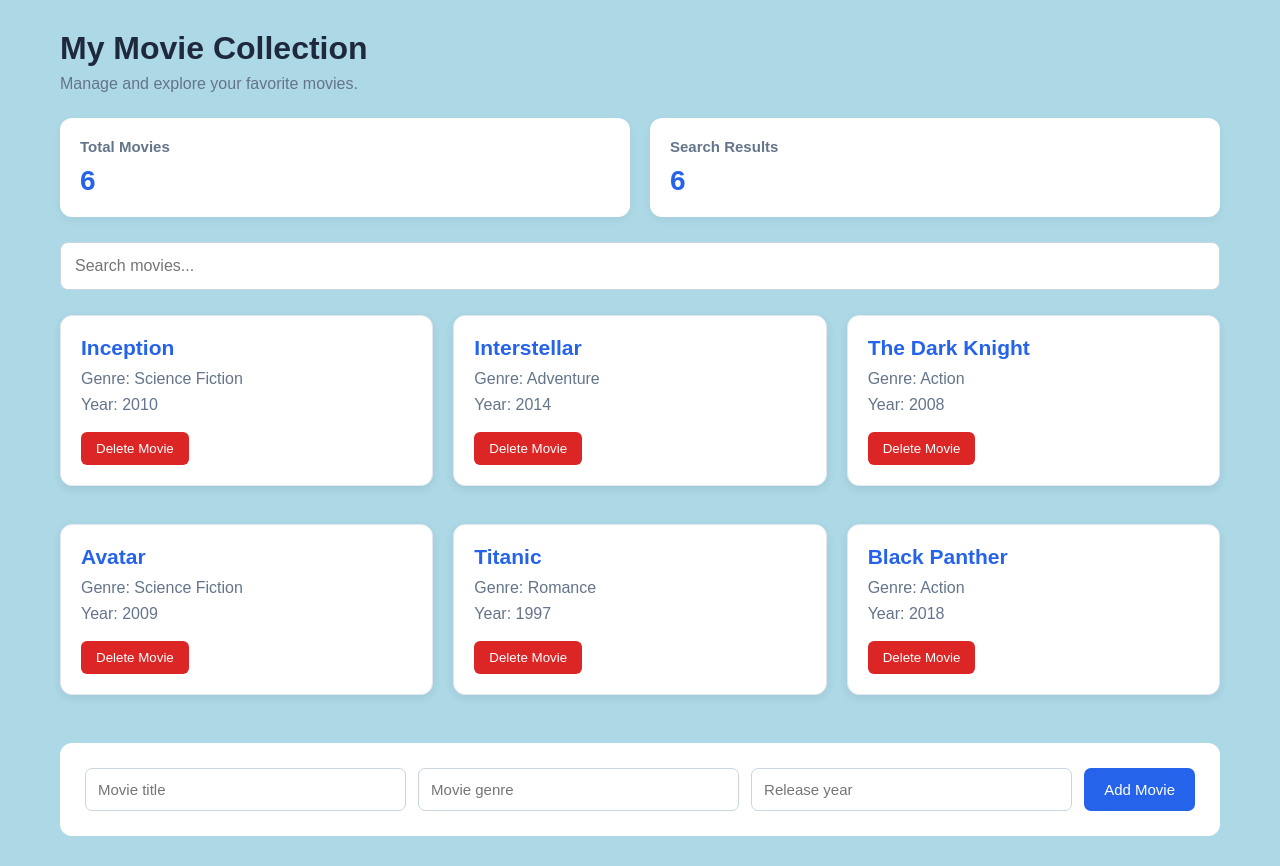
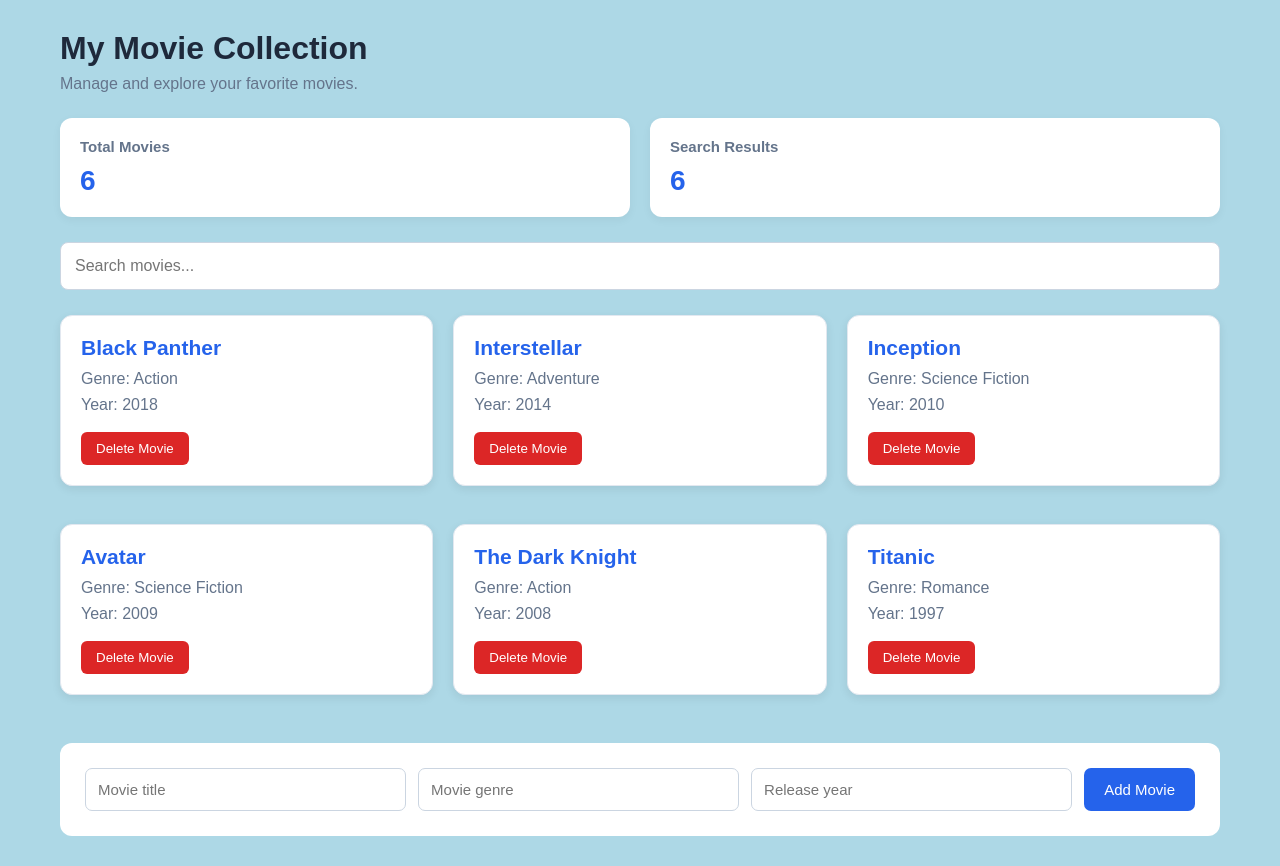
Before and after one commit to markmwangi010806-prog/movie-collection, a React (Vite) app: page / in a window 1280 px wide. Built offline with nearby package versions, Linux system fonts and the light colour scheme.

Commit message:
Add movie sorting by release year

```diff
--- a/src/components/MovieList.jsx
+++ b/src/components/MovieList.jsx
@@ -22,6 +22,7 @@ function MovieList() {
       movie.title.toLowerCase().includes(search.toLowerCase()) ||
       movie.genre.toLowerCase().includes(search.toLowerCase()),
   );
+  const sortedMovies = [...filteredMovies].sort((a, b) => b.year - a.year);
 
   function handleAddMovie(event) {
     event.preventDefault();
@@ -83,7 +84,7 @@ function MovieList() {
 
       {/* Movie collection */}
       <div className="movie-grid">
-        {filteredMovies.map((movie) => (
+        {sortedMovies.map((movie) => (
           <MovieCard
             key={movie.id}
             title={movie.title}
```
